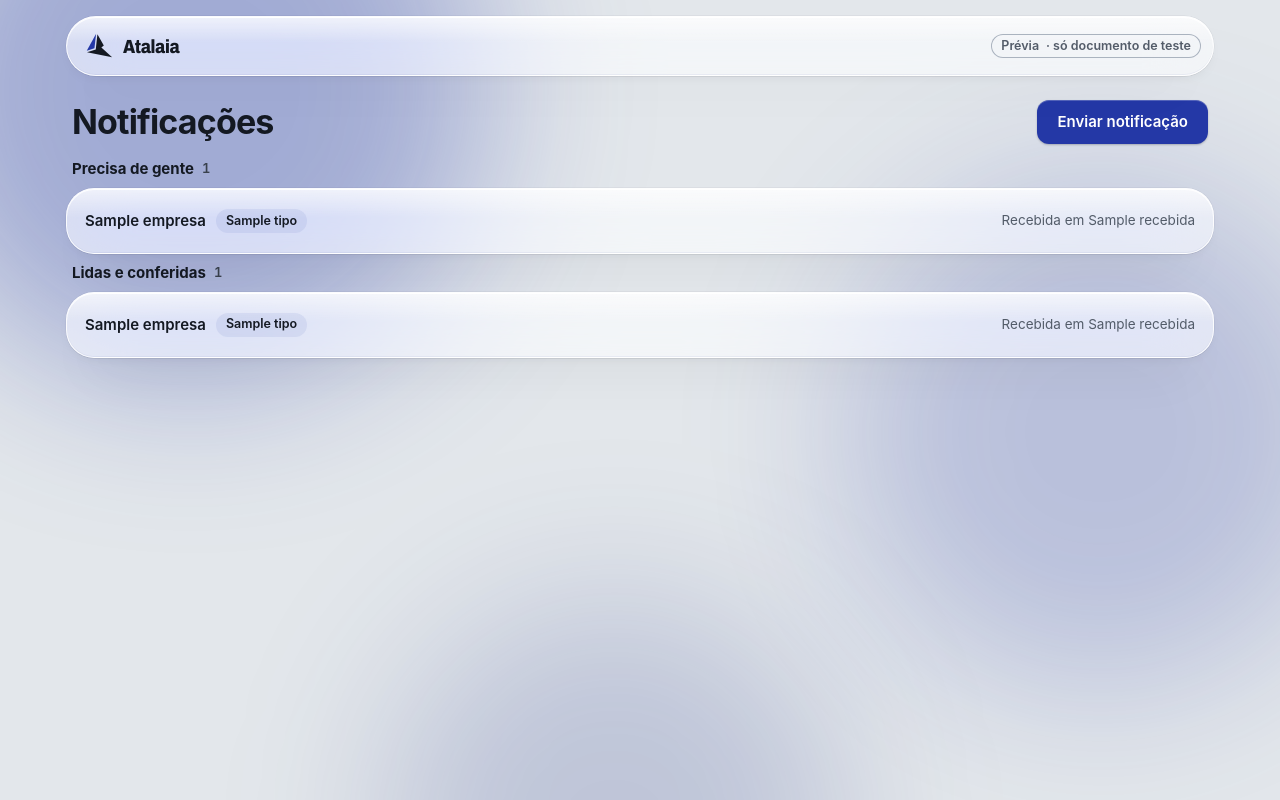
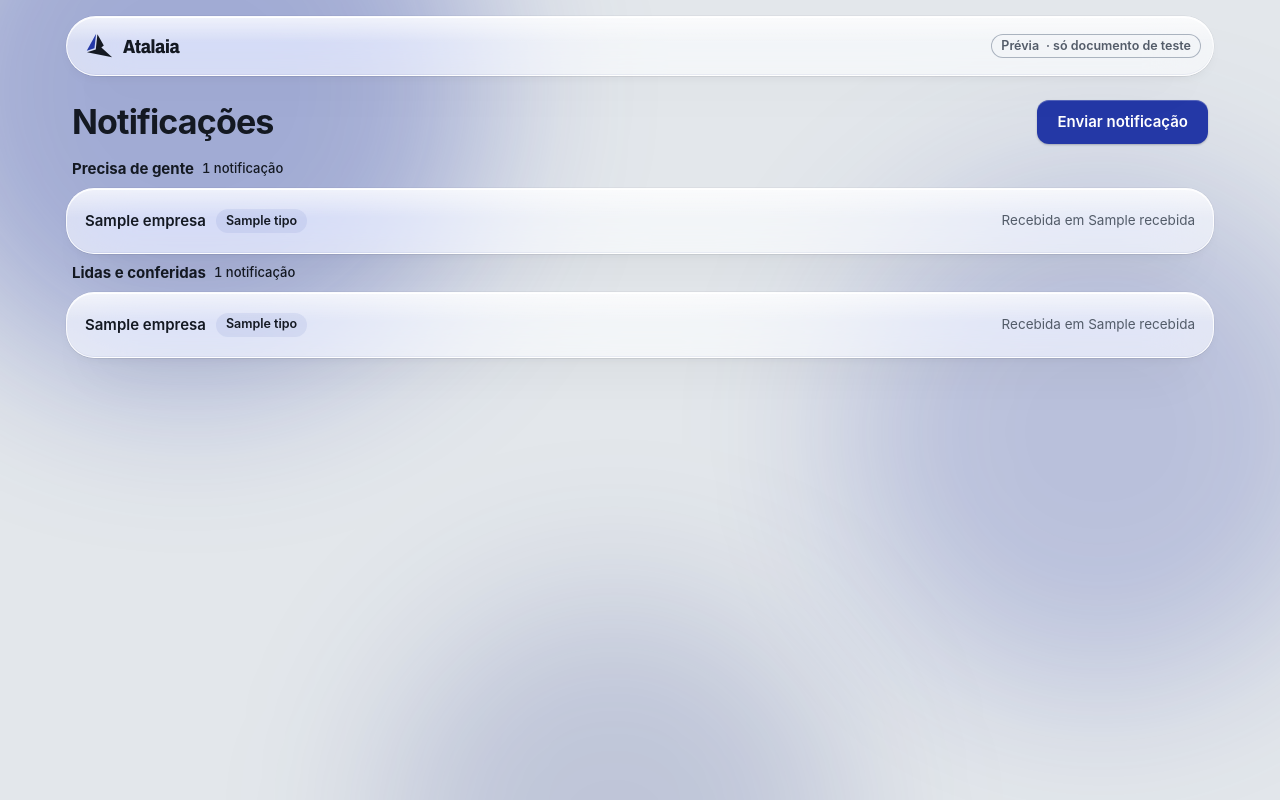
Before and after one commit to namtech-agents/atalaia, a Spring app: template src/main/resources/templates/painel.html in a window 1280 px wide. Run offline with Thymeleaf, Linux system fonts and the light colour scheme; the template is opened without the code that fills it: most values are stand-ins (such as "Sample title", 1, 10 or a date in 2020); data that the repository does not hold is empty; some of the project's set-up classes (security, data sources, template engines, error pages and the like) are left out, and stand-ins take their place; database files in the repository are not loaded.

Commit message:
fix: foco do teclado nao fica atras da barra, contagem com unidade e teste da ordem da lista (#75)

```diff
--- a/src/main/resources/static/css/atalaia.css
+++ b/src/main/resources/static/css/atalaia.css
@@ -94,6 +94,10 @@ a { color: var(--marca); }
   .vidro { background: var(--brilho), var(--vidro); -webkit-backdrop-filter: blur(30px) saturate(1.8); backdrop-filter: blur(30px) saturate(1.8); }
 }
 
+/* a barra de cima fica presa no topo: ao andar pelo teclado, a página rola deixando esse espaço livre,
+   senão o item em foco ficaria escondido atrás da barra (16 de respiro + 60 da barra + 16) */
+html { scroll-padding-top: 92px; }
+
 /* a página: barra em cima e o conteúdo embaixo */
 .pagina { position: relative; z-index: 1; max-width: 1180px; margin: 0 auto; padding: 16px; display: flex; flex-direction: column; gap: 14px; }
 .topo { display: flex; align-items: center; gap: 12px; height: 60px; padding: 0 12px 0 18px; border-radius: 30px; position: sticky; top: 16px; z-index: 4; }
@@ -179,7 +183,8 @@ a { color: var(--marca); }
 /* tela inicial: o título com o botão de enviar ao lado, e os grupos de notificações */
 .titulo.com-acao { display: flex; align-items: center; justify-content: space-between; gap: 12px; flex-wrap: wrap; }
 .grupo h2 { font-size: 15px; font-weight: 700; padding: 8px 6px; display: flex; align-items: center; gap: 8px; }
-.grupo .conta { font-size: 13px; font-weight: 600; color: var(--apagado-fora); }
+.grupo .conta { font-size: 13px; font-weight: 500; color: var(--texto); }
+.tudo-certo { padding: 8px 6px; color: var(--apagado-fora); font-weight: 500; }
 .lista { list-style: none; margin: 0; padding: 6px; }
 .lista li + li { border-top: 1px solid var(--fio); }
 /* a linha inteira é o link: alvo grande para o dedo e para o mouse */
--- a/src/main/resources/templates/notificacao.html
+++ b/src/main/resources/templates/notificacao.html
@@ -37,7 +37,8 @@
           <!-- Só com tudo conferido: dado que o Verificador reprovou não aparece na tela -->
           <dl class="dados" th:unless="${notificacao.precisaDeRevisao or dados.isEmpty()}">
             <div th:each="dado : ${dados}">
-              <dt th:text="${dado.campo}"></dt>
+              <!-- a IA escreve o nome do campo com sublinhado (numero_do_processo): na tela vira espaço -->
+              <dt th:text="${#strings.replace(dado.campo, '_', ' ')}"></dt>
               <dd>
                 <span th:text="${dado.valor}"></span>
                 <q th:text="${dado.trecho}"></q>
--- a/src/main/resources/templates/painel.html
+++ b/src/main/resources/templates/painel.html
@@ -18,14 +18,17 @@
 
     <!-- O que o Atalaia não conseguiu conferir sozinho vem primeiro -->
     <section class="grupo" th:unless="${precisaDeGente.isEmpty()}" aria-labelledby="titulo-gente">
-      <h2 id="titulo-gente">Precisa de gente <span class="conta num" th:text="${precisaDeGente.size()}"></span></h2>
+      <h2 id="titulo-gente">Precisa de gente <span class="conta num" th:text="${precisaDeGente.size() == 1} ? '1 notificação' : ${precisaDeGente.size() + ' notificações'}"></span></h2>
       <ul class="vidro lista">
         <li th:each="linha : ${precisaDeGente}" th:insert="~{:: linha(${linha})}"></li>
       </ul>
     </section>
 
+    <!-- A boa notícia também é dita: sem isso, o grupo de cima só sumiria -->
+    <p class="tudo-certo" th:if="${precisaDeGente.isEmpty() and not conferidas.isEmpty()}">Nada precisa de gente agora.</p>
+
     <section class="grupo" th:unless="${conferidas.isEmpty()}" aria-labelledby="titulo-conferidas">
-      <h2 id="titulo-conferidas">Lidas e conferidas <span class="conta num" th:text="${conferidas.size()}"></span></h2>
+      <h2 id="titulo-conferidas">Lidas e conferidas <span class="conta num" th:text="${conferidas.size() == 1} ? '1 notificação' : ${conferidas.size() + ' notificações'}"></span></h2>
       <ul class="vidro lista">
         <li th:each="linha : ${conferidas}" th:insert="~{:: linha(${linha})}"></li>
       </ul>
```
Also changed, not shown: 1 other file.
